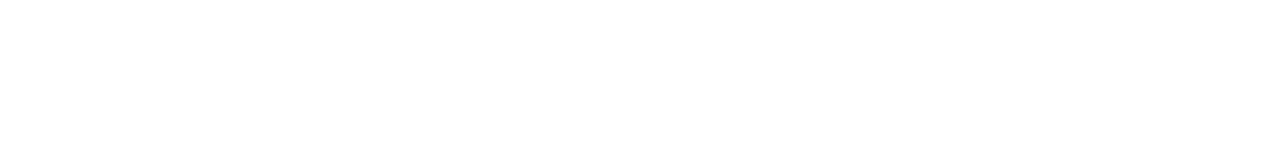
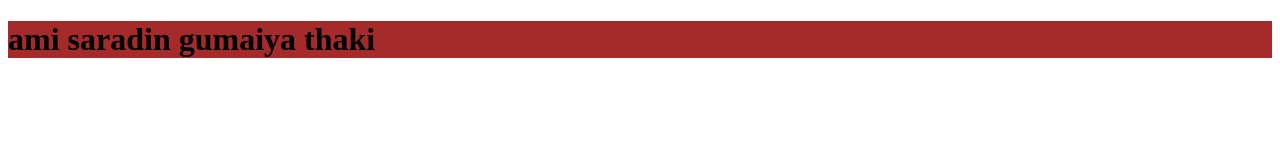
Before and after one commit to AKASJASH/my-second-repo, a plain HTML site: page index.html in a window 1280 px wide. Drawn offline with Linux system fonts and the light colour scheme.

Commit message:
first commit

```diff
--- a/index.html
+++ b/index.html
@@ -5,8 +5,10 @@
     <meta http-equiv="X-UA-Compatible" content="IE=edge">
     <meta name="viewport" content="width=device-width, initial-scale=1.0">
     <title>my-second-projects</title>
+    <link rel="stylesheet" href="style.css">
 </head>
 <body>
+    <h1> ami saradin gumaiya thaki</h1>
 
 </body>
 </html>
--- /dev/null
+++ b/style.css
@@ -0,0 +1,3 @@
+h1{
+    background-color: brown;
+}
```
